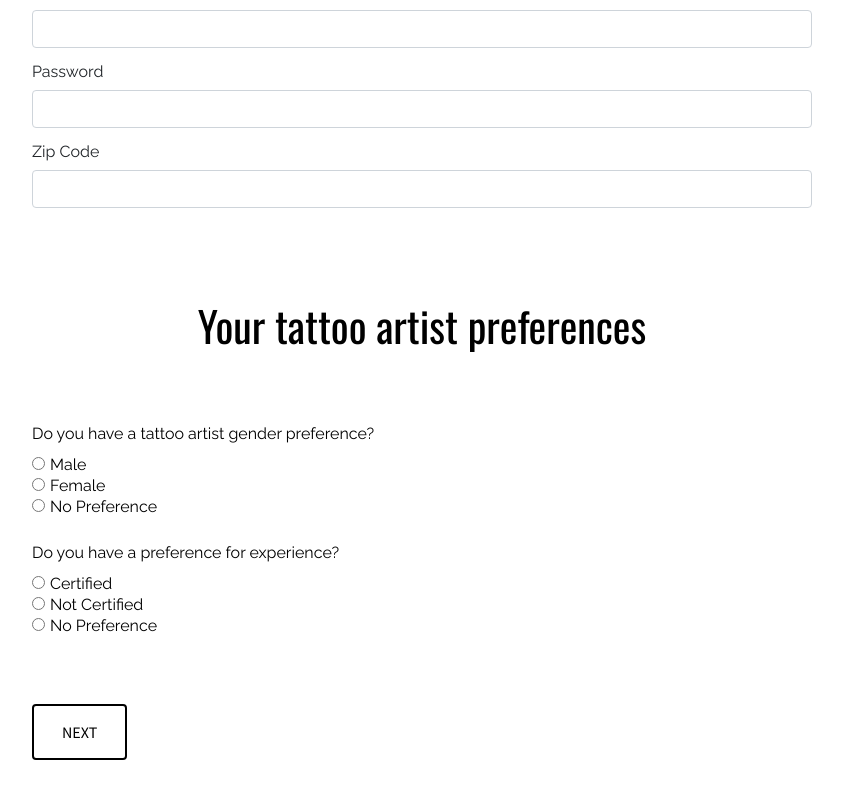
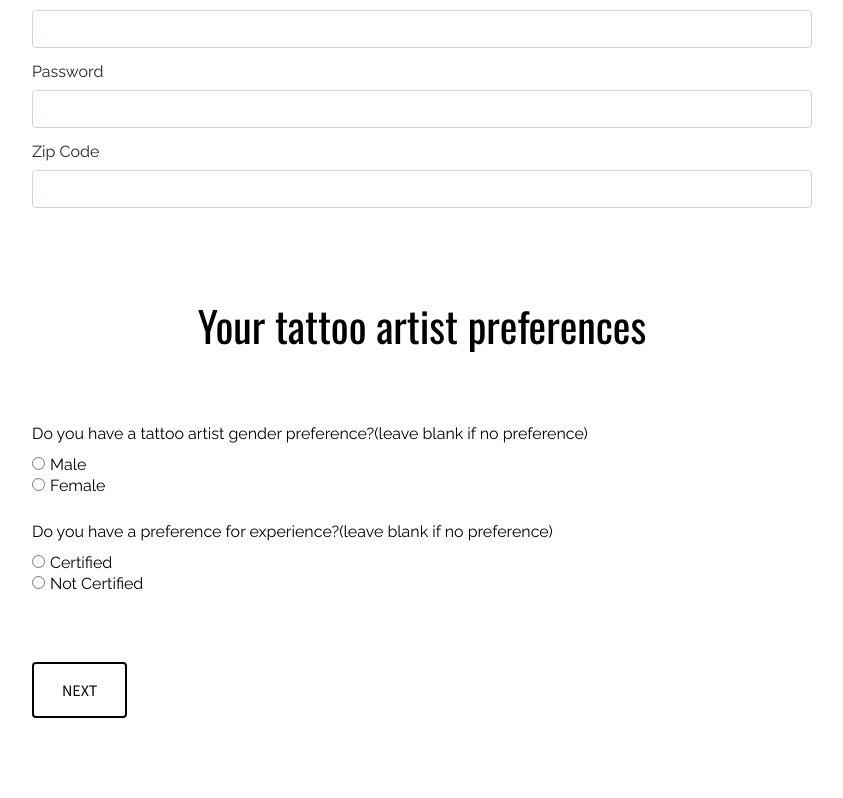
Before and after one commit to arnoldrz2/mc-react, a React (Create React App) app: page /usersignup in a window 1280 px wide. Shown: the part 364-1162 px from the top of the page, without its empty margins (218-1061 px from the left). Built offline with nearby package versions, Linux system fonts and the light colour scheme; a web font is replaced by a local one.

Commit message:
added setup for usersignup POSTs to mysql db

```diff
--- a/src/components/UserSignUp.js
+++ b/src/components/UserSignUp.js
@@ -18,86 +18,78 @@ const UserPrefForm = () => (
 
             <div className="categoriesform-container">
                 <div className="form-container">
-                    <form action="">
+                    <form action="/users" method="POST">
                         <h2 className="CategoriesCont">Account Setup</h2>
                         {/* <!-- Name --> */}
                         <div className="row">
                             {/* <!-- First Name --> */}
                             <div className="form-group col">
                                 <label htmlFor="first_name">First Name</label>
-                                <input type="text" className="form-control" id="first_name"/>
+                                <input type="text" className="form-control" id="user_first_name"/>
                             </div>
                             {/* <!-- Last Name --> */}
                             <div className="form-group col">
                                 <label htmlFor="last_name">Last Name</label>
-                                <input type="text" className="form-control" id="last_name"/>
+                                <input type="text" className="form-control" id="user_last_name"/>
                             </div>
                         </div>
                         {/* <!-- Email --> */}
                         <div className="row">
                             <div className="form-group col">
                                 <label htmlFor="email">Email</label>
-                                <input type="email" className="form-control" id="email"/>
+                                <input type="email" className="form-control" id="user_email"/>
                             </div>
                         </div>
                         {/* <!-- Password --> */}
                         <div className="row">
                             <div className="form-group col">
                                 <label htmlFor="password">Password</label>
-                                <input type="password" className="form-control" id="password"/>
+                                <input type="password" className="form-control" id="user_password"/>
                             </div>
                         </div>
                         {/* Zip Code */}
                         <div className="row">
                             <div className="form-group col">
                                 <label htmlFor="zip">Zip Code</label>
-                                <input type="text" className="form-control" id="zip"/>
+                                <input type="text" className="form-control" id="user_zip"/>
                             </div>
                         </div>
                         <h2 className="CategoriesCont">Your tattoo artist preferences</h2>
 
                         <div className="GenderSelection">
                         {/* User Preference for Artist Gender */}
-                        <p>Do you have a tattoo artist gender preference?</p>
+                        <p>Do you have a tattoo artist gender preference?(leave blank if no preference)</p>
                             <div className="row">
                                 <div className="col">
                                     <div className="form-check">
-                                        <input className="form-check-input" name="options" type="radio" id="male" value="male" />
+                                        <input className="form-check-input" name="options" type="radio" id="male" value="m" />
                                         <label className="form-check-label" htmlFor="gendermale">Male</label>
                                     </div>
                                     <div className="form-check">
-                                        <input className="form-check-input" name="options" type="radio" id="female" value="female" />
+                                        <input className="form-check-input" name="options" type="radio" id="female" value="f" />
                                         <label className="form-check-label" htmlFor="genderfemale">Female</label>
-                                    </div>
-                                    <div className="form-check">
-                                        <input className="form-check-input" name="options" type="radio" id="nopreference" value="nogenpreference" />
-                                        <label className="form-check-label" htmlFor="nogenpreference">No Preference</label>
                                     </div>
                                 </div>
                             </div>
                         </div>
                         <div className="ArtistExperience">
                         {/* User Preference for Artist Certification */}
-                        <p> Do you have a preference for experience?</p>
+                        <p> Do you have a preference for experience?(leave blank if no preference)</p>
                             <div className="row">
                                 <div className="col">
                                     <div className="form-check">
-                                        <input className="form-check-input" name="options" type="radio" id="certified" value="certified" />
+                                        <input className="form-check-input" name="options" type="radio" id="certified" value="0" />
                                         <label className="form-check-label" htmlFor="certified">Certified</label>
                                     </div>
                                     <div className="form-check">
-                                        <input className="form-check-input" name="options" type="radio" id="notcertified" value="notcertified" />
+                                        <input className="form-check-input" name="options" type="radio" id="notcertified" value="1" />
                                         <label className="form-check-label" htmlFor="notcertified">Not Certified</label>
-                                    </div>
-                                    <div className="form-check">
-                                        <input className="form-check-input" name="options" type="radio" id="nocertpreference" value="nocertpreference" />
-                                        <label className="form-check-label" htmlFor="nocertpreference">No Preference</label>
                                     </div>
                                 </div>
                             </div>
                         </div>
                         <div className="nextbutton">
-                            <button type="button" className="btn btn-secondary">Next</button>
+                            <button type="submit" className="btn btn-secondary">Next</button>
                         </div>
                     </form>
                 </div>
```
Also changed, not shown: 1 other file (tests, documents, lock files or other folders).
